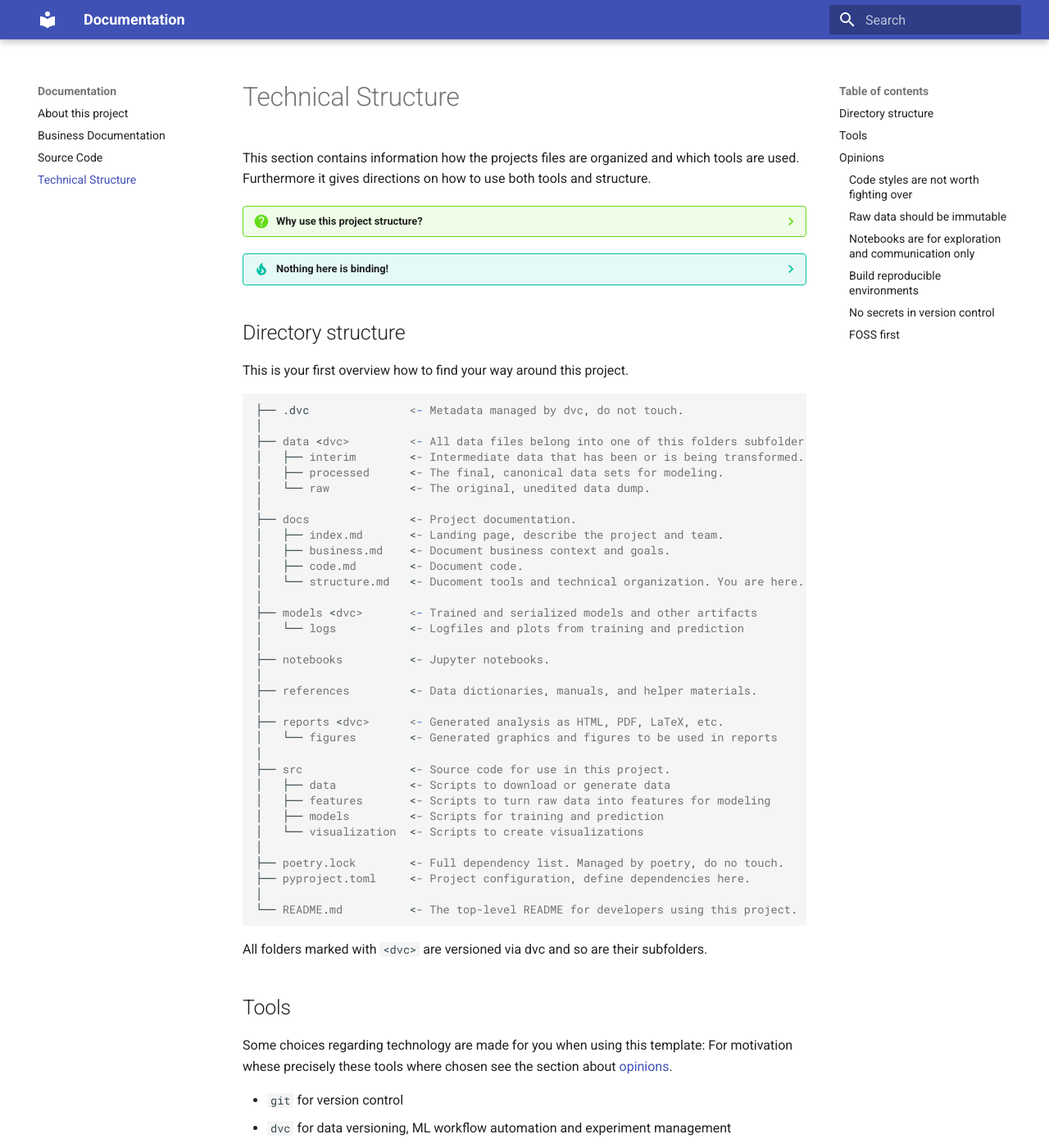
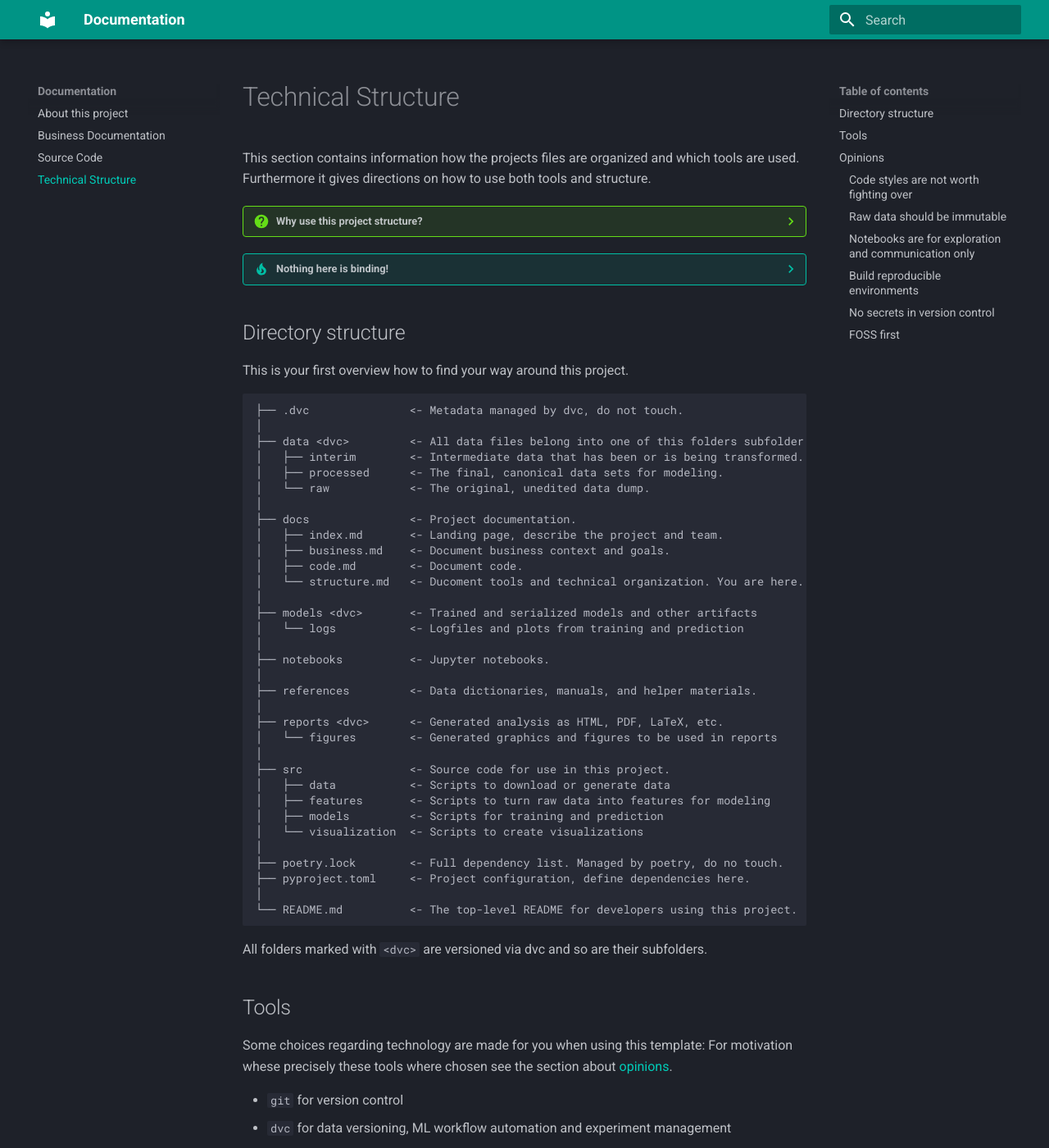
Before and after one commit to Excidion/reproML, an MkDocs documentation site: the page built from docs/structure.md, in a window 1280 px wide and 1400 px high. Shown: the whole window at 82% size. Built offline with MkDocs 1.6.1 and Material for MkDocs 9.7.7, drawn with Linux system fonts in a browser that asks for light colours.

Commit message:
cosmetics

````diff
--- a/docs/structure.md
+++ b/docs/structure.md
@@ -41,7 +41,7 @@ Furthermore it gives directions on how to use both tools and structure.
 
 ## Directory structure
 This is your first overview how to find your way around this project.
-```html
+```
 ├── .dvc               <- Metadata managed by dvc, do not touch.
 │
 ├── data <dvc>         <- All data files belong into one of this folders subfolder
--- a/mkdocs.yml
+++ b/mkdocs.yml
@@ -2,6 +2,9 @@ site_name: Documentation
 
 theme:
   name: "material"
+  palette:
+    scheme: slate
+    primary: teal
 
 plugins:
   - search
````
